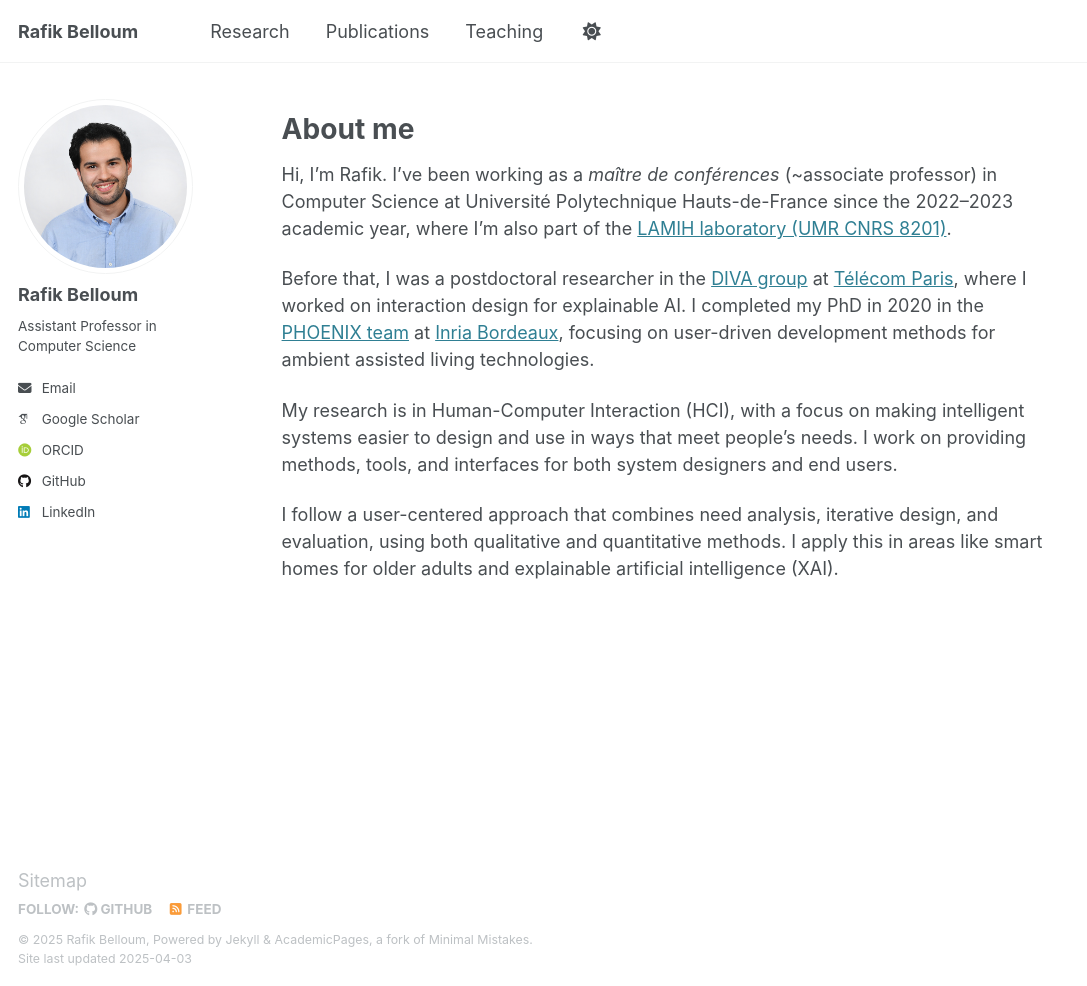
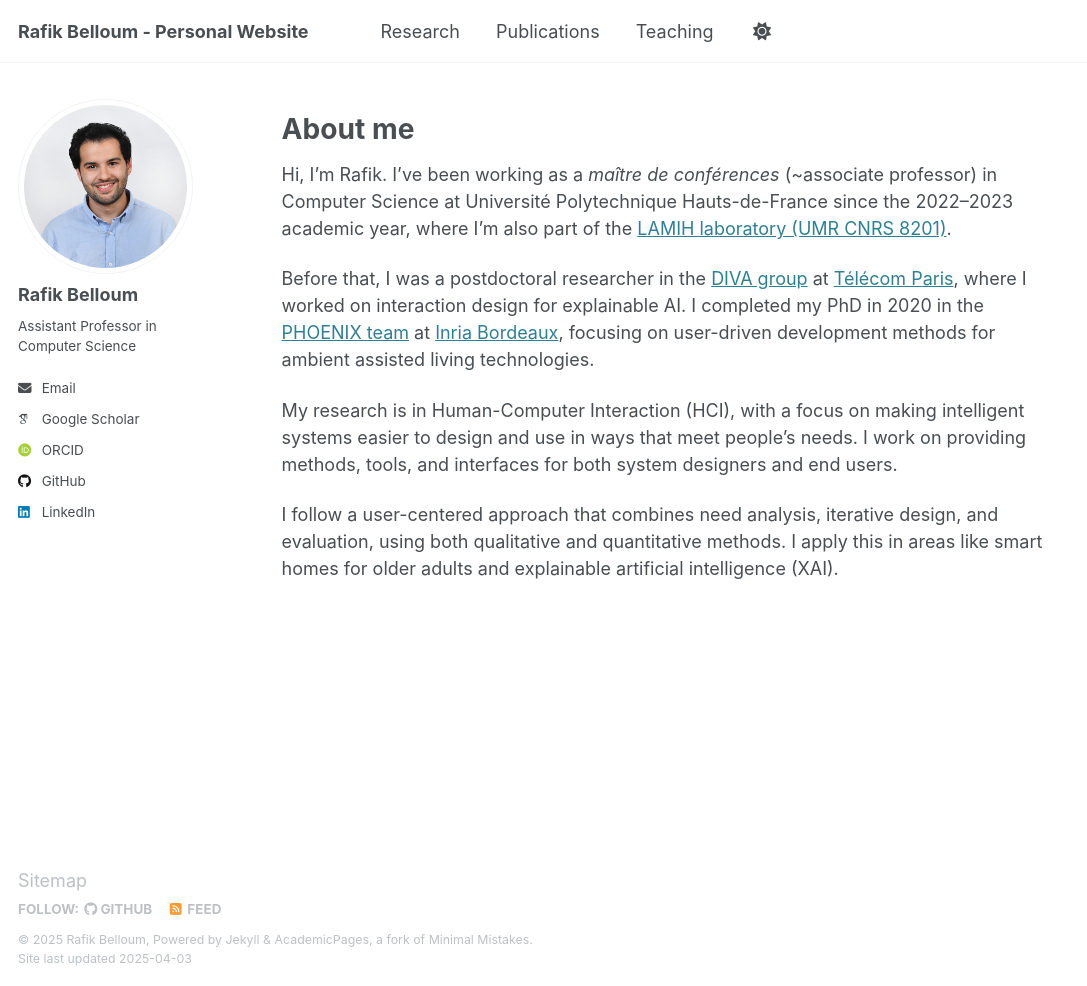
Before and after one commit to rafik-belloum/rafik-belloum.github.io, a Jekyll site: the page built from _pages/about.md, in a window 1280 px wide and 986 px high. Shown: the whole window, without its empty margins (0-1087 px from the left). Built offline with Jekyll 4.4.1, drawn with Linux system fonts in a browser that asks for light colours; some web fonts are replaced; part of the change alters nothing that is shown.

Commit message:
Update _config.yml

```diff
--- a/_config.yml
+++ b/_config.yml
@@ -9,13 +9,13 @@
 # Basic Site Settings
 locale                   : "en-US"
 site_theme               : "default"
-title                    : "Rafik Belloum"
+title                    : "Rafik Belloum - Personal Website"
 title_separator          : "-"
 name                     : &name "Rafik Belloum"
-description              : &description "personal description"
-url                      : https://belloum.github.io # the base hostname & protocol for your site e.g. "https://[your GitHub username].github.io"
+description              : &description "Maître de conférences in Computer Science · HCI · Explainable AI · UPHF / LAMIH"
+url                      : https://rafik-belloum.github.io # the base hostname & protocol for your site e.g. "https://[your GitHub username].github.io"
 baseurl                  : "" # the subpath of your site, e.g. "/blog"
-repository               : "belloum/belloum.github.io"
+repository               : "rafik-belloum/rafik-belloum.github.io"
 
 # Site Author - The following control what appear as part of the author content on the side bar.
 #               If a field is blank the icon and link will not appear, otherwise it will be shown.
@@ -45,7 +45,7 @@ author:
  # bitbucket        : # Username - Update with your username on the site
  # codepen          : # Username
  # dribbble         : # Username
-  github           : "https://github.com/belloum"
+  github           : "rafik-belloum"
  # kaggle           : # Username
 #  stackoverflow    : # User number or user number and name (i.e., use "1" or "1/jeff-atwood")
 
```
